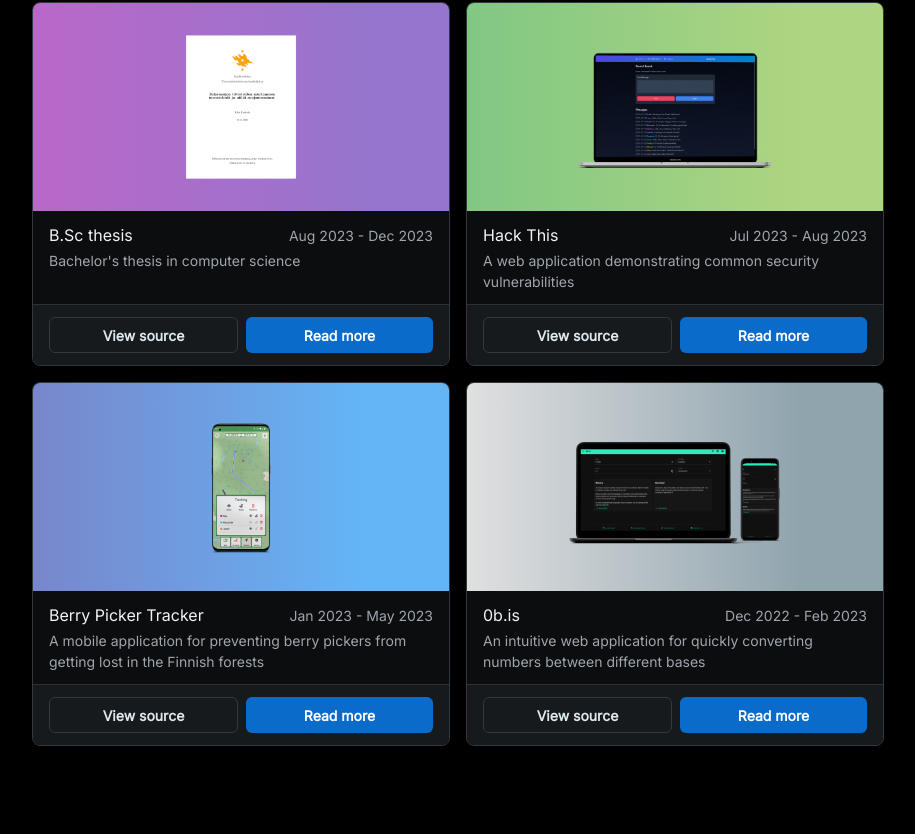
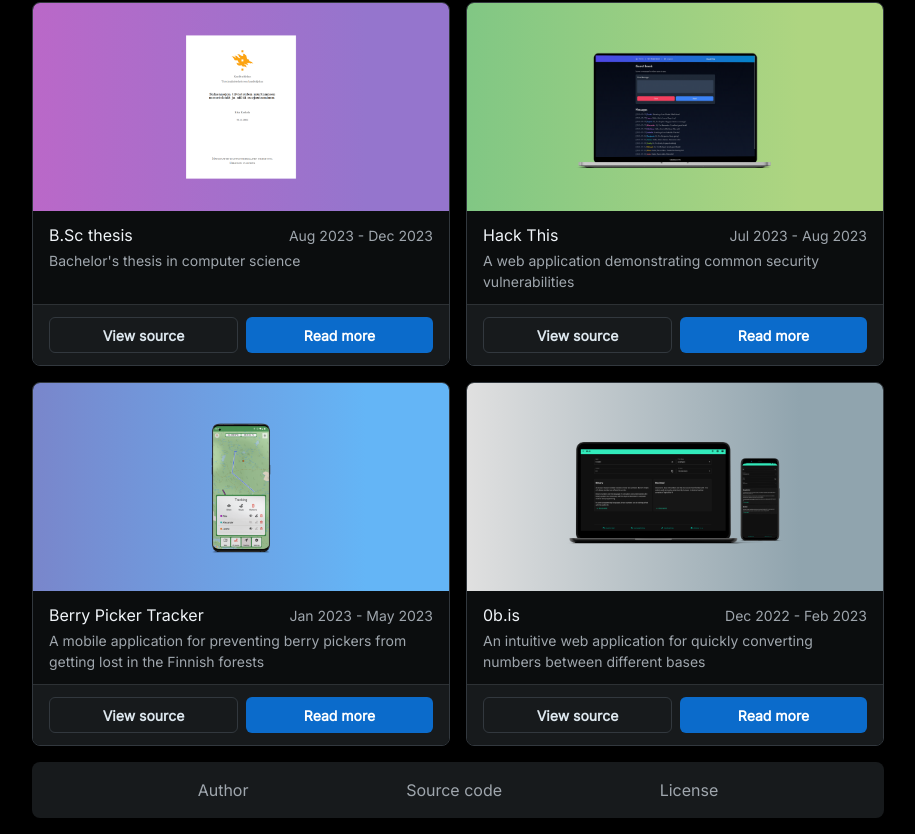
Before and after one commit to rikurauhala/rikurauhala.github.io, a React (Vite) app: page / in a window 1280 px wide. Shown: the part 613-1447 px from the top of the page, without its empty margins (182-1097 px from the left). Before the commit the page ends 1375 px from the top, so only its background shows below. Built offline with nearby package versions, Linux system fonts and the light colour scheme.

Commit message:
Add Footer

```diff
--- a/src/App.tsx
+++ b/src/App.tsx
@@ -3,6 +3,7 @@ import CssBaseline from '@mui/joy/CssBaseline'
 import Stack from '@mui/joy/Stack'
 import { CssVarsProvider } from '@mui/joy/styles'
 
+import Footer from './components/Footer'
 import Info from './components/Info'
 import Projects from './components/Projects'
 
@@ -14,6 +15,7 @@ const App = (): JSX.Element => {
         <Stack marginBottom={2} marginTop={2}>
           <Info />
           <Projects />
+          <Footer />
         </Stack>
       </Container>
     </CssVarsProvider>
--- /dev/null
+++ b/src/components/Footer/Footer.tsx
@@ -0,0 +1,28 @@
+import Card from '@mui/joy/Card'
+import Stack from '@mui/joy/Stack'
+
+import HyperLink from '~/components/HyperLink'
+
+const Footer = (): JSX.Element => {
+  const authorUrl = 'https://github.com/rikurauhala'
+  const sourceUrl = `${authorUrl}/rauhala.io`
+  const licenseUrl = `${sourceUrl}/blob/main/LICENSE.md`
+
+  const items = [
+    { key: 'author', text: 'Author', url: authorUrl },
+    { key: 'source', text: 'Source code', url: sourceUrl },
+    { key: 'license', text: 'License', url: licenseUrl },
+  ]
+
+  return (
+    <Card sx={{ marginTop: 2, padding: 2 }} variant="soft">
+      <Stack direction="row" justifyContent="space-evenly" spacing={1} textAlign="center">
+        {items.map(({ key, text, url }) => (
+          <HyperLink key={key} href={url} text={text} />
+        ))}
+      </Stack>
+    </Card>
+  )
+}
+
+export default Footer
--- /dev/null
+++ b/src/components/Footer/index.tsx
@@ -0,0 +1,3 @@
+import Footer from './Footer'
+
+export default Footer
--- /dev/null
+++ b/src/components/HyperLink.tsx
@@ -0,0 +1,14 @@
+import Link from '@mui/joy/Link'
+
+interface HyperLinkProps {
+  href: string
+  text: string
+}
+
+const HyperLink = ({ href, text }: HyperLinkProps): JSX.Element => (
+  <Link color="neutral" href={href} rel="noopener noreferrer" target="_blank">
+    {text}
+  </Link>
+)
+
+export default HyperLink
--- a/src/components/Projects/ProjectCard.tsx
+++ b/src/components/Projects/ProjectCard.tsx
@@ -59,6 +59,7 @@ const ProjectCard = ({ project }: ProjectCardProps): JSX.Element => {
                 component="a"
                 href={`https://github.com/${project.repository}`}
                 sx={{ flex: 1 }}
+                rel="noopener noreferrer"
                 target="_blank"
                 variant="outlined"
               >
--- a/vite.config.ts
+++ b/vite.config.ts
@@ -1,7 +1,12 @@
-import { defineConfig } from "vite";
-import react from "@vitejs/plugin-react";
+import { defineConfig } from 'vite'
+import react from '@vitejs/plugin-react'
 
 // https://vitejs.dev/config/
 export default defineConfig({
   plugins: [react()],
-});
+  resolve: {
+    alias: {
+      '~': '/src',
+    },
+  },
+})
```
